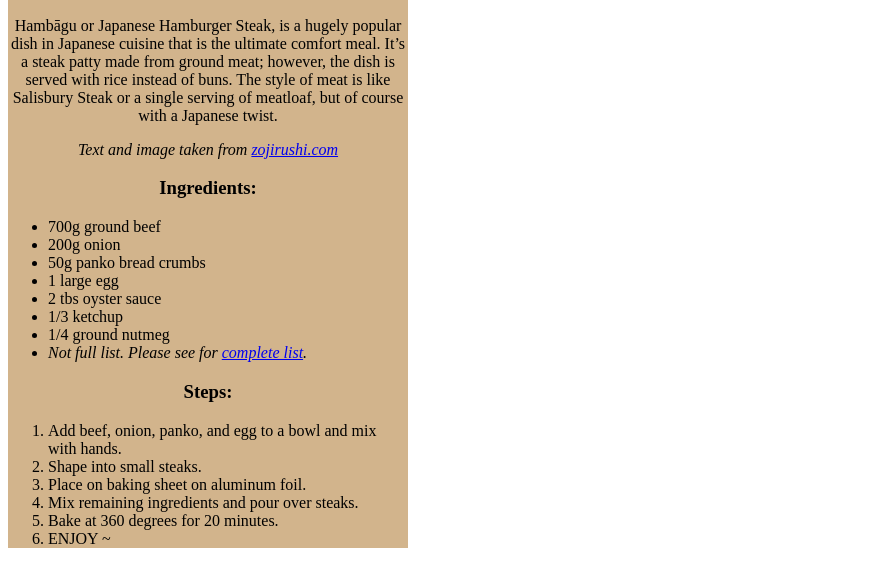
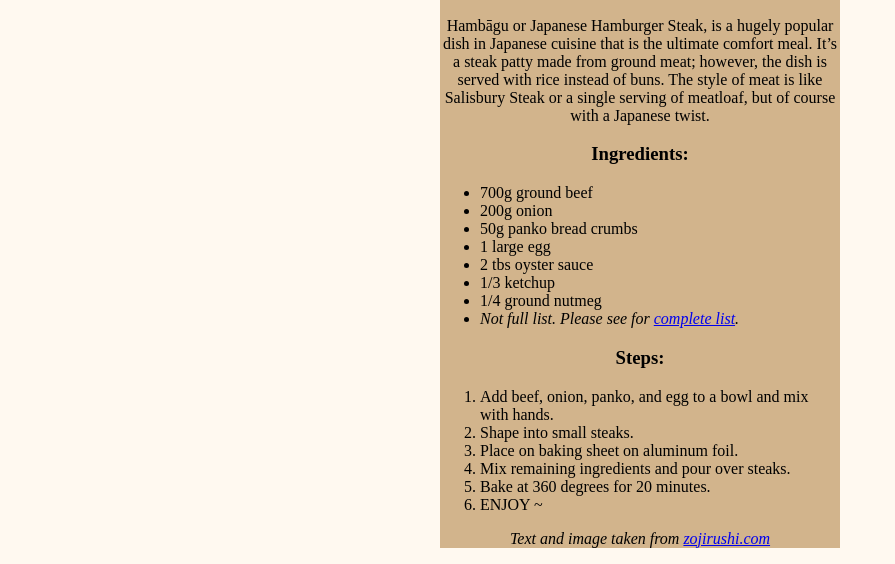
Before and after one commit to coffeeB4Ugo/odin-recipes, a plain HTML site: page recipes/hambagu/hambagu.html in a window 1280 px wide. Shown: the part 334-898 px from the top of the page, without its empty margins (0-895 px from the left). Drawn offline with Linux system fonts and the light colour scheme.

Commit message:
Center containers on all pages,add background. Add style2.css-link to all htmls

```diff
--- a/recipes/hambagu/hambagu.html
+++ b/recipes/hambagu/hambagu.html
@@ -4,6 +4,7 @@
         <meta charset="utf-8">
         <title>Hambagu Recipe</title>
         <link rel="stylesheet" href="./style.css"/>
+        <link rel="stylesheet" href="../../style2.css"/>
     </head>
     <body>
       <div class="container">
@@ -11,7 +12,6 @@
         <img src="https://www.zojirushi.com/blog/wp-content/uploads/2021/01/3149650_l-1024x683.jpg" alt="rice, veggies, and a delicious hamburg steak with a brown saucy glaze">
         <h2>What is "hambagu"?</h2>
         <p>Hambāgu or Japanese Hamburger Steak, is a hugely popular dish in Japanese cuisine that is the ultimate comfort meal. It’s a steak patty made from ground meat; however, the dish is served with rice instead of buns. The style of meat is like Salisbury Steak or a single serving of meatloaf, but of course with a Japanese twist.</p>
-        <p><em>Text and image taken from <a href="https://www.zojirushi.com/blog/mothers-home-cooking-hamburg/">zojirushi.com</a></em></p>
         <h3>Ingredients:</h3>
             <ul>
                 <li>700g ground beef </li>
@@ -32,6 +32,7 @@
                 <li>Bake at 360 degrees for 20 minutes.</li>
                 <li>ENJOY ~</li>
             </ol>
+            <p><em>Text and image taken from <a href="https://www.zojirushi.com/blog/mothers-home-cooking-hamburg/">zojirushi.com</a></em></p>
           </div>
     </body>
 </html>
--- /dev/null
+++ b/style2.css
@@ -0,0 +1,7 @@
+body {
+    background-color: rgb(255, 249, 240);
+}
+
+.container {
+    margin: 0px auto;
+}
```
Also changed, not shown: index.html (+1 -0 lines), recipes/doria/doria.html (+1 -0 lines), recipes/takoyaki/takoyaki.html (+1 -0 lines).
